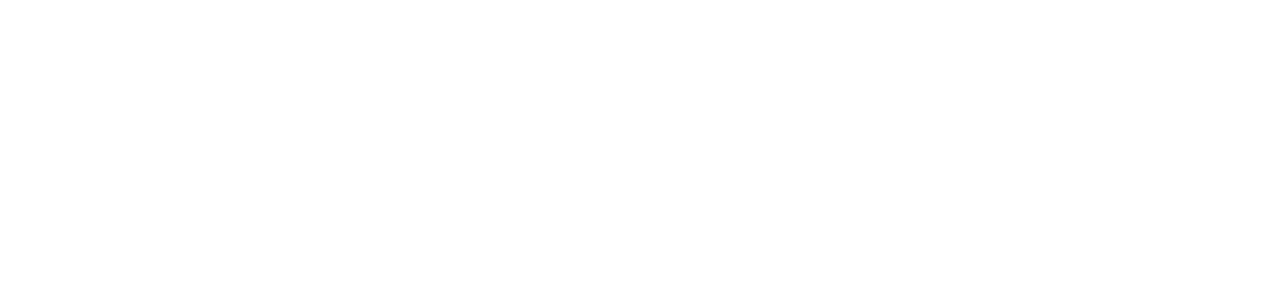
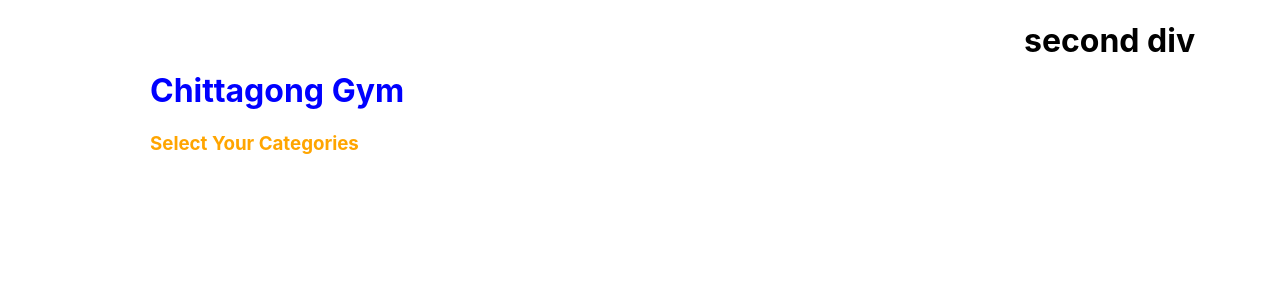
Before and after one commit to Marfater-Rahman-Jabed/Ultra-Active-Club, a React (Create React App) app: page / in a window 1280 px wide. Shown: the top 300 px of the page. Built offline with nearby package versions, Linux system fonts and the light colour scheme.

Commit message:
second commit for done nav and title

```diff
--- a/public/index.html
+++ b/public/index.html
@@ -1,14 +1,12 @@
 <!DOCTYPE html>
 <html lang="en">
+
 <head>
   <meta charset="utf-8" />
   <link rel="icon" href="%PUBLIC_URL%/favicon.ico" />
   <meta name="viewport" content="width=device-width, initial-scale=1" />
   <meta name="theme-color" content="#000000" />
-    <meta
-      name="description"
-      content="Web site created using create-react-app"
-    />
+  <meta name="description" content="Web site created using create-react-app" />
   <link rel="apple-touch-icon" href="%PUBLIC_URL%/logo192.png" />
   <!--
       manifest.json provides metadata used when your web app is installed on a
@@ -24,8 +22,9 @@
       work correctly both with client-side routing and a non-root public URL.
       Learn how to configure a non-root public URL by running `npm run build`.
     -->
-    <title>React App</title>
+  <title>Chittagong GYM!!!</title>
 </head>
+
 <body>
   <noscript>You need to enable JavaScript to run this app.</noscript>
   <div id="root"></div>
@@ -40,4 +39,5 @@
       To create a production bundle, use `npm run build` or `yarn build`.
     -->
 </body>
+
 </html>
--- a/src/App.js
+++ b/src/App.js
@@ -1,8 +1,9 @@
 import './App.css';
+import Body from './Components/Body/Body';
 function App() {
   return (
-    <div className="App">
-
+    <div >
+      <Body></Body>
     </div>
   );
 }
--- /dev/null
+++ b/src/Components/Body/Body.css
@@ -0,0 +1,14 @@
+.Body-shap {
+    display: grid;
+    grid-template-columns: 4fr 1fr;
+}
+
+.Nav-Section {
+    padding-top: 50px;
+    padding-left: 150px;
+    color: blue;
+}
+
+.orange {
+    color: orange;
+}
--- /dev/null
+++ b/src/Components/Body/Body.js
@@ -0,0 +1,18 @@
+import React from 'react';
+import './Body.css'
+const Body = () => {
+    return (
+        <div className='Body-shap'>
+            <div className='Nav-Section'>
+
+                <h1>Chittagong Gym</h1>
+                <h3 className='orange'>Select Your Categories</h3>
+            </div>
+            <div>
+                <h1>second div</h1>
+            </div>
+        </div>
+    );
+};
+
+export default Body;
```
Also changed, not shown: 1 other file (tests, documents, lock files or other folders). Lines whose indentation alone changed are shown as unchanged.
